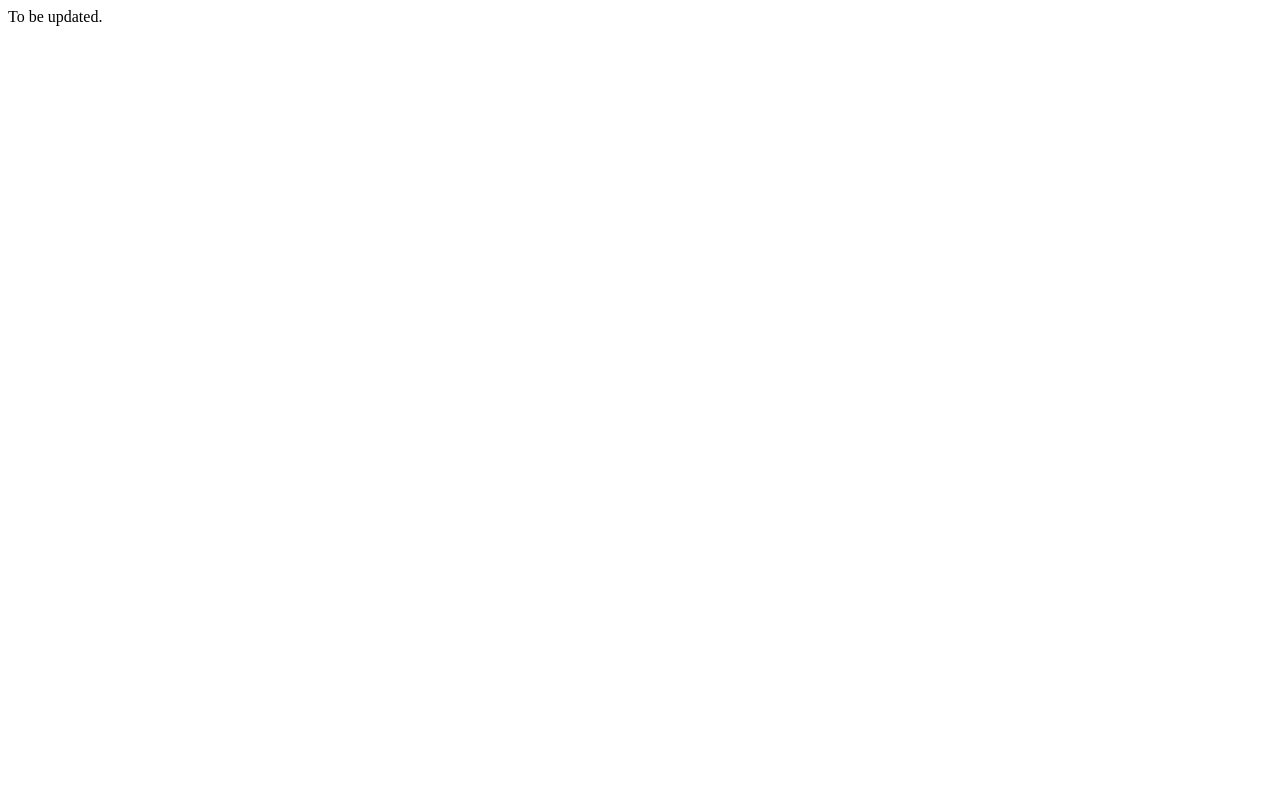
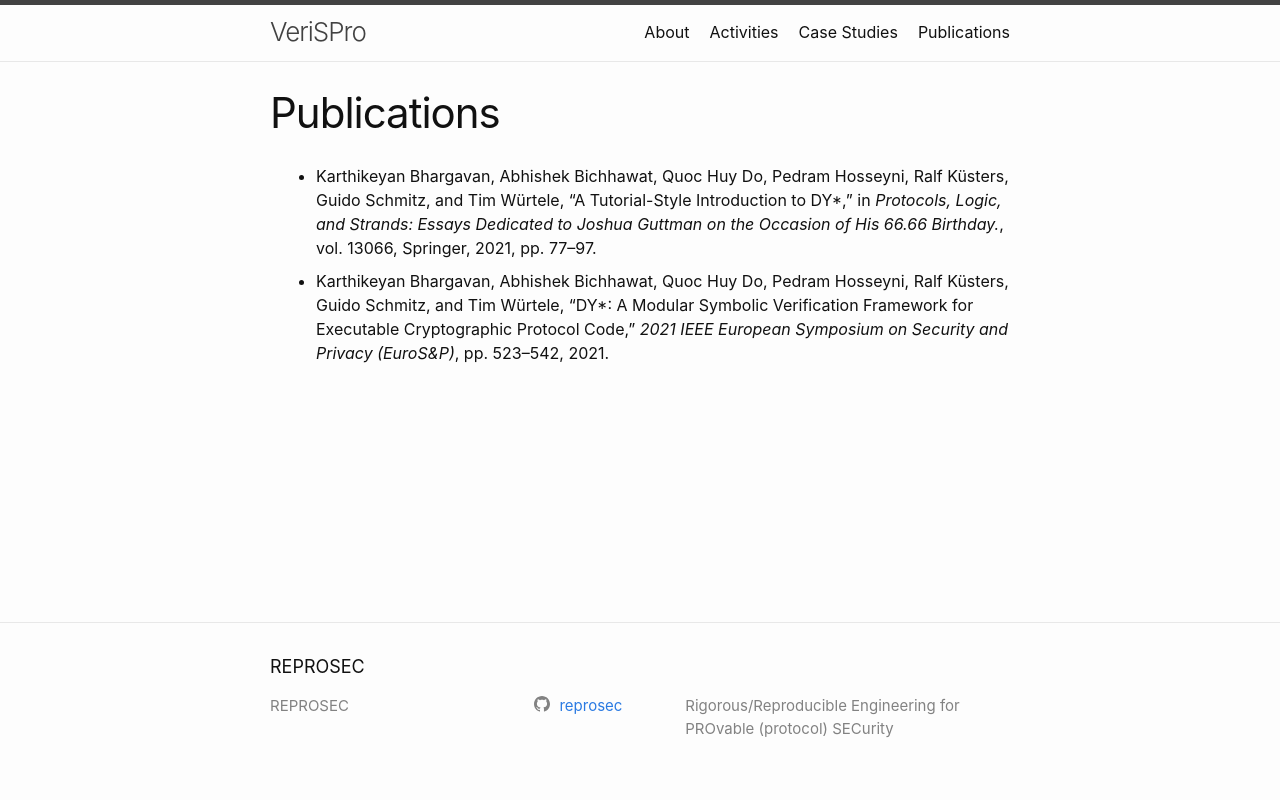
Before and after one commit to VeriSPro/verispro.github.io, a plain HTML site: page publications/index.html in a window 1280 px wide. Drawn offline with Linux system fonts and the light colour scheme.

Commit message:
Update index.html

```diff
--- a/publications/index.html
+++ b/publications/index.html
@@ -1 +1,86 @@
-To be updated.
+<!DOCTYPE html>
+<html lang="en"><head>
+  <meta charset="utf-8">
+  <meta http-equiv="X-UA-Compatible" content="IE=edge">
+  <meta name="viewport" content="width=device-width, initial-scale=1"><!-- Begin Jekyll SEO tag v2.7.1 -->
+<title>Publications | VeriSPro</title>
+<meta name="generator" content="Jekyll v3.9.0" />
+<meta property="og:title" content="publications" />
+<meta property="og:locale" content="en_US" />
+<meta name="description" content="Verifying Security Protocols" />
+<meta property="og:description" content="Verifying Security Protocols" />
+<link rel="canonical" href="/" />
+<meta property="og:url" content="/" />
+<meta property="og:site_name" content="VeriSPro" />
+<meta name="twitter:card" content="summary" />
+<meta property="twitter:title" content="publications" />
+<script type="application/ld+json">
+{"@type":"WebSite","description":"Verifying Security Protocols","url":"/","headline":"About","name":"VeriSPro","@context":"https://schema.org"}</script>
+<!-- End Jekyll SEO tag -->
+<link rel="stylesheet" href="/assets/main.css"><link type="application/atom+xml" rel="alternate" href="/feed.xml" title="VeriSPro" /></head>
+<body><header class="site-header" role="banner">
+
+  <div class="wrapper"><a class="site-title" rel="author" href="/">VeriSPro</a><nav class="site-nav">
+        <input type="checkbox" id="nav-trigger" class="nav-trigger" />
+        <label for="nav-trigger">
+          <span class="menu-icon">
+            <svg viewBox="0 0 18 15" width="18px" height="15px">
+              <path d="M18,1.484c0,0.82-0.665,1.484-1.484,1.484H1.484C0.665,2.969,0,2.304,0,1.484l0,0C0,0.665,0.665,0,1.484,0 h15.032C17.335,0,18,0.665,18,1.484L18,1.484z M18,7.516C18,8.335,17.335,9,16.516,9H1.484C0.665,9,0,8.335,0,7.516l0,0 c0-0.82,0.665-1.484,1.484-1.484h15.032C17.335,6.031,18,6.696,18,7.516L18,7.516z M18,13.516C18,14.335,17.335,15,16.516,15H1.484 C0.665,15,0,14.335,0,13.516l0,0c0-0.82,0.665-1.483,1.484-1.483h15.032C17.335,12.031,18,12.695,18,13.516L18,13.516z"/>
+            </svg>
+          </span>
+        </label>
+
+        <div class="trigger"><a class="page-link" href="/">About</a><a class="page-link" href="/activities/">Activities</a><a class="page-link" href="/case-studies/">Case Studies</a><a class="page-link" href="/publications/">Publications</a></div>
+      </nav></div>
+</header>
+<main class="page-content" aria-label="Content">
+      <div class="wrapper">
+        <article class="post">
+
+  <header class="post-header">
+    <h1 class="post-title">Publications</h1>
+  </header>
+
+  <div id="table-of-contents">
+
+  </div>
+
+  <div class="post-content">
+    <p></p>
+
+<ul class="bibliography-list"><li class="bibliography-entry"><span id="guttmanfest2021">Karthikeyan Bhargavan, Abhishek Bichhawat, Quoc Huy Do, Pedram Hosseyni, Ralf Küsters, Guido Schmitz, and Tim Würtele, “A Tutorial-Style Introduction to DY*,” in <i>Protocols, Logic, and Strands:
+Essays Dedicated to Joshua Guttman on the Occasion of His 66.66 Birthday.</i>, vol. 13066, Springer, 2021, pp. 77–97.</span></li>
+<li class="bibliography-entry"><span id="dystareurosp2021">Karthikeyan Bhargavan, Abhishek Bichhawat, Quoc Huy Do, Pedram Hosseyni, Ralf Küsters, Guido Schmitz, and Tim Würtele, “DY*: A Modular Symbolic Verification Framework for Executable Cryptographic Protocol Code,” <i>2021 IEEE European Symposium on Security and Privacy (EuroS&amp;P)</i>, pp. 523–542, 2021.</span></li></ul>
+
+  </div>
+
+</article>
+
+      </div>
+    </main><footer class="site-footer h-card">
+  <data class="u-url" href="/"></data>
+
+  <div class="wrapper">
+
+    <h2 class="footer-heading">REPROSEC</h2>
+
+    <div class="footer-col-wrapper">
+      <div class="footer-col footer-col-1">
+        <ul class="contact-list">
+          <li class="p-name">REPROSEC</li></ul>
+      </div>
+
+      <div class="footer-col footer-col-2"><ul class="social-media-list"><li><a href="https://github.com/reprosec"><svg class="svg-icon"><use xlink:href="/assets/minima-social-icons.svg#github"></use></svg> <span class="username">reprosec</span></a></li></ul>
+</div>
+
+      <div class="footer-col footer-col-3">
+        <p>Rigorous/Reproducible Engineering for PROvable (protocol) SECurity</p>
+      </div>
+    </div>
+
+  </div>
+
+</footer>
+</body>
+
+</html>
```
